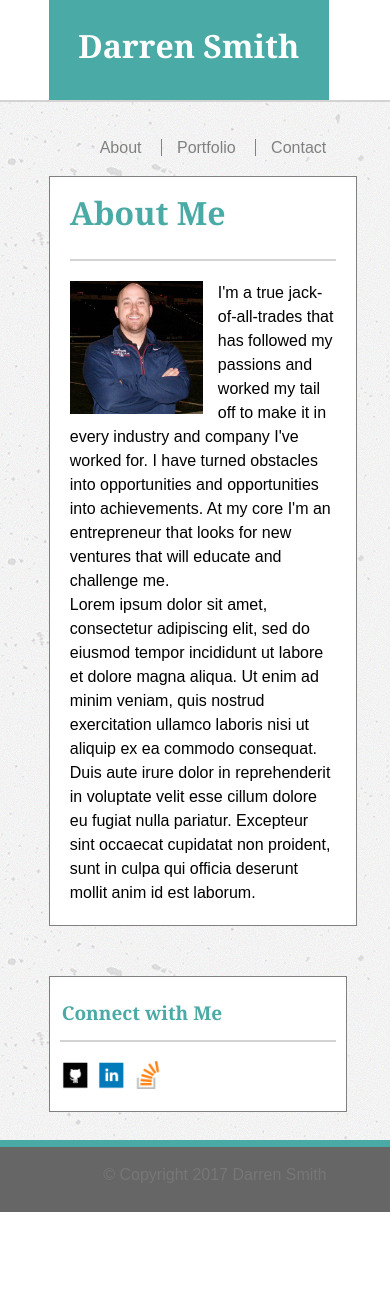
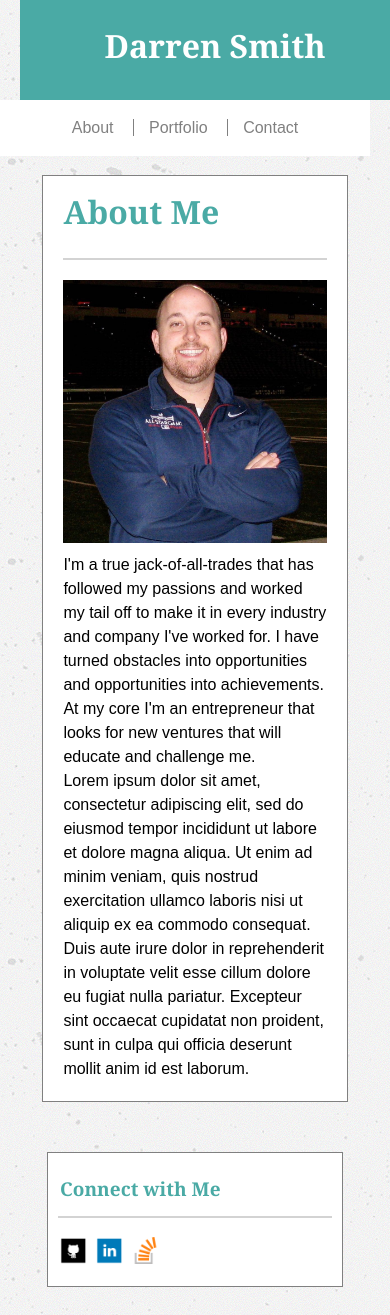
Before and after one commit to GitDarren/Responsive-Portfolio, a plain HTML site: page index.html in a window 390 px wide. Shown: the top 1315 px of the page. Before the commit the page ends 1212 px from the top, so only its background shows below. Drawn offline with Linux system fonts and the light colour scheme.

Commit message:
update to 768px 640px viewports

```diff
--- a/assets/css/style.css
+++ b/assets/css/style.css
@@ -181,7 +181,21 @@ h2  {
 
 @media screen and (max-width: 768px) {
     .wrapper    {
-        width: 75%;
+        width: 100%;
+    }
+
+    .logo   {
+        margin-left: 20px;
+    }
+
+    .nav-bar    {
+        margin-right: 20px;
+    }
+
+    .main-content   {
+        width: 90%;
+        margin-left: auto;
+        margin-right: auto;
     }
     .about-me   {
         width: 91%;
@@ -211,4 +225,56 @@ h2  {
     }
 
 @media screen and (max-width: 640px)    {
+    .navigation {
+        position: static;
+        border: none;
+        background: none;
     }
+
+    .nav-bar    {
+        float: none;
+        background-color: white;
+        padding: 20px;
+    }
+
+    .logo   {
+        float: none;
+        width: 100%;
+    }
+
+
+    .wrapper    {
+        width: 100%;
+    }
+    .about-me   {
+        width: 75%;
+        margin-top: 75px;
+        margin-bottom: 50px;
+        margin-left: auto;
+        margin-right: auto;
+        float: none;
+    }
+    .profile-pic {
+        width: 100%;
+        margin-bottom: 10px;
+    }
+
+    .contact-info   {
+        width: 78%;
+        margin-bottom: 100px;
+        margin-left: auto;
+        margin-right: auto;
+        float: none;
+    }
+
+    .connect-me {
+        text-align: left;
+        font-size: 19px;
+        padding: 17px 17px 17px 2px;
+    }
+    .small-icon {
+        width: 10%;
+        padding-right: 2px;
+        padding-left: 2px;
+    }
+    }
```
